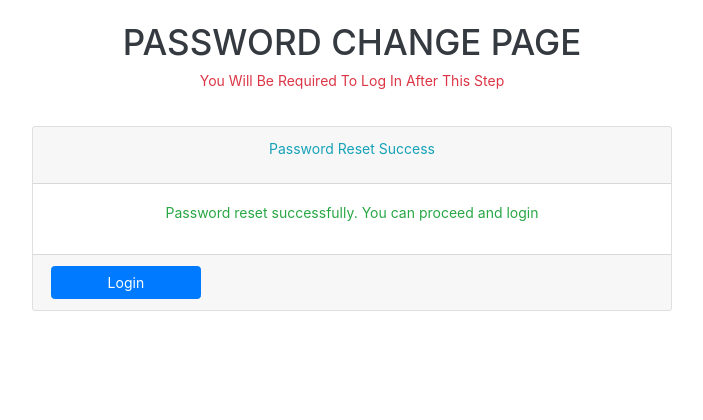
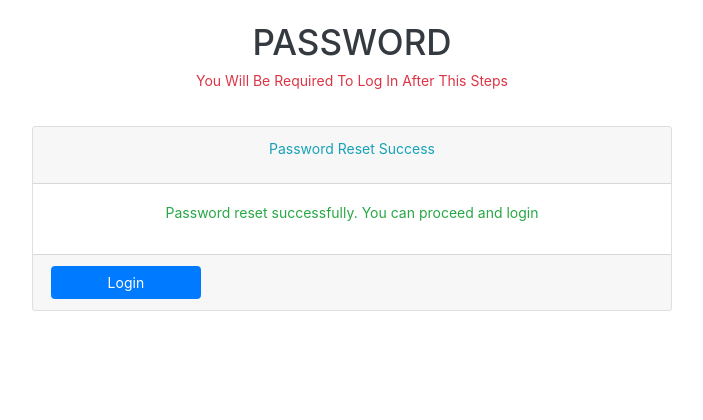
Before and after one commit to saulnyongesa/med-learn-a, a Django app: page /Author/reset_pwd_complete/ in a window 1280 px wide. Shown: the top 420 px of the page, without its empty margins (288-991 px from the left). Run offline with Django 5.2, Linux system fonts and the light colour scheme; some libraries are stand-ins or nearby versions.

```diff
--- a/templates/pwd/main.html
+++ b/templates/pwd/main.html
@@ -14,8 +14,8 @@
 
 <body style="min-height: 120vh">
 <div class="w-100 p-4 d-block">
-    <h1 class="text-dark text-center w-100">PASSWORD CHANGE PAGE</h1>
-    <p class="text-capitalize text-center text-danger w-100">You will be required to log in after this step</p>
+    <h1 class="text-dark text-center w-100">PASSWORD</h1>
+    <p class="text-capitalize text-center text-danger w-100">You will be required to log in after this steps</p>
 </div>
     {% block content %}
     {% endblock %}
```
